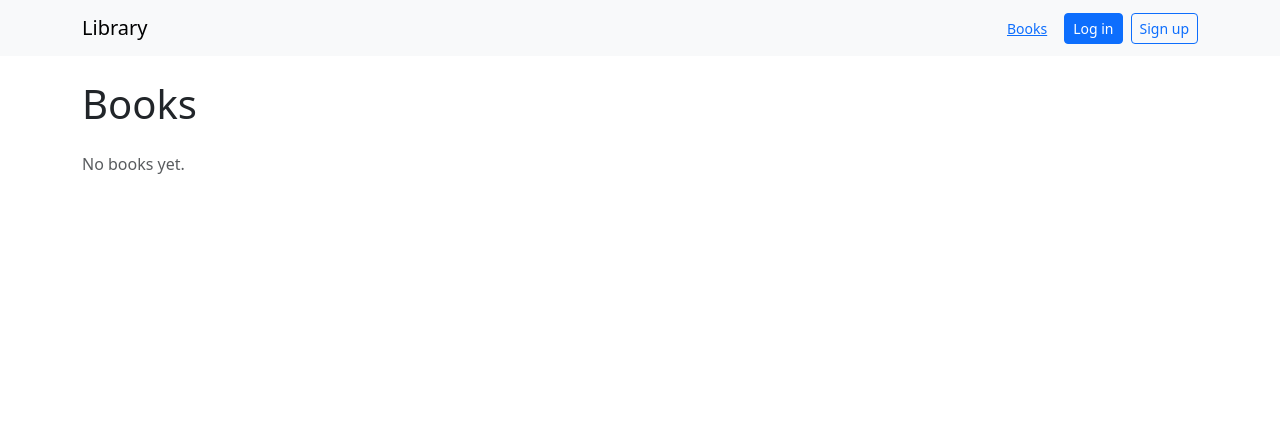
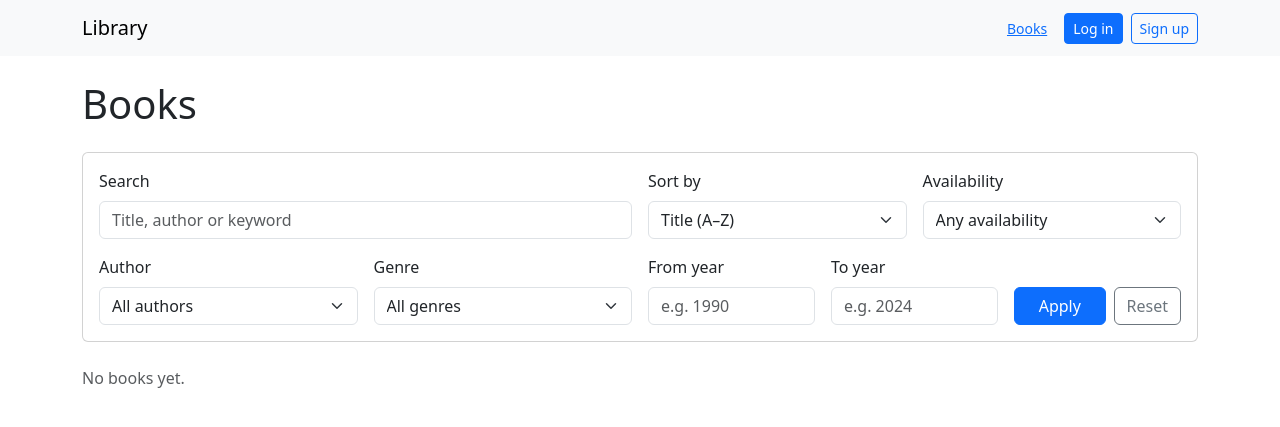
Before and after one commit to mojiFrantic/library-booking, a Django app: page /books/ in a window 1280 px wide. Shown: the top 427 px of the page. Run offline with Django 5.2, Linux system fonts and the light colour scheme; data that the repository does not hold is empty.

Commit message:
feat: add filter form to book list

```diff
--- a/templates/books/_pagination.html
+++ b/templates/books/_pagination.html
@@ -2,13 +2,13 @@
 <nav aria-label="Pagination" class="mt-4">
   <ul class="pagination justify-content-center">
     {% if page_obj.has_previous %}
-      <li class="page-item"><a class="page-link" href="?page={{ page_obj.previous_page_number }}">Previous</a></li>
+      <li class="page-item"><a class="page-link" href="?page={{ page_obj.previous_page_number }}{% if query_string %}&amp;{{ query_string }}{% endif %}">Previous</a></li>
     {% else %}
       <li class="page-item disabled"><span class="page-link">Previous</span></li>
     {% endif %}
     <li class="page-item active"><span class="page-link">Page {{ page_obj.number }} of {{ paginator.num_pages }}</span></li>
     {% if page_obj.has_next %}
-      <li class="page-item"><a class="page-link" href="?page={{ page_obj.next_page_number }}">Next</a></li>
+      <li class="page-item"><a class="page-link" href="?page={{ page_obj.next_page_number }}{% if query_string %}&amp;{{ query_string }}{% endif %}">Next</a></li>
     {% else %}
       <li class="page-item disabled"><span class="page-link">Next</span></li>
     {% endif %}
--- a/templates/books/book_list.html
+++ b/templates/books/book_list.html
@@ -4,7 +4,48 @@
 {% block content %}
   <h1 class="mb-4">Books</h1>
 
+  <form method="get" class="card card-body mb-4">
+    <div class="row g-3">
+      <div class="col-12 col-md-6">
+        <label class="form-label" for="{{ filterset.form.q.id_for_label }}">Search</label>
+        {{ filterset.form.q }}
+      </div>
+      <div class="col-6 col-md-3">
+        <label class="form-label" for="{{ filterset.form.sort.id_for_label }}">Sort by</label>
+        {{ filterset.form.sort }}
+      </div>
+      <div class="col-6 col-md-3">
+        <label class="form-label" for="{{ filterset.form.availability.id_for_label }}">Availability</label>
+        {{ filterset.form.availability }}
+      </div>
+
+      <div class="col-6 col-md-3">
+        <label class="form-label" for="{{ filterset.form.author.id_for_label }}">Author</label>
+        {{ filterset.form.author }}
+      </div>
+      <div class="col-6 col-md-3">
+        <label class="form-label" for="{{ filterset.form.genre.id_for_label }}">Genre</label>
+        {{ filterset.form.genre }}
+      </div>
+      <div class="col-6 col-md-2">
+        <label class="form-label" for="{{ filterset.form.year_from.id_for_label }}">From year</label>
+        {{ filterset.form.year_from }}
+        {% for e in filterset.form.year_from.errors %}<div class="text-danger small">{{ e }}</div>{% endfor %}
+      </div>
+      <div class="col-6 col-md-2">
+        <label class="form-label" for="{{ filterset.form.year_to.id_for_label }}">To year</label>
+        {{ filterset.form.year_to }}
+        {% for e in filterset.form.year_to.errors %}<div class="text-danger small">{{ e }}</div>{% endfor %}
+      </div>
+      <div class="col-12 col-md-2 d-flex align-items-end gap-2">
+        <button class="btn btn-primary flex-fill">Apply</button>
+        <a href="{% url 'books:list' %}" class="btn btn-outline-secondary">Reset</a>
+      </div>
+    </div>
+  </form>
+
   {% if books %}
+    <p class="text-muted small">{{ page_obj.paginator.count }} book{{ page_obj.paginator.count|pluralize }} found</p>
     <div class="row row-cols-1 row-cols-sm-2 row-cols-lg-4 g-4">
       {% for book in books %}
         <div class="col">
@@ -32,6 +73,10 @@
     </div>
     {% include "books/_pagination.html" %}
   {% else %}
-    <p class="text-muted">No books yet.</p>
+    {% if query_string %}
+      <p class="text-muted">No books match your filters. <a href="{% url 'books:list' %}">Reset filters</a></p>
+    {% else %}
+      <p class="text-muted">No books yet.</p>
+    {% endif %}
   {% endif %}
 {% endblock %}
```
